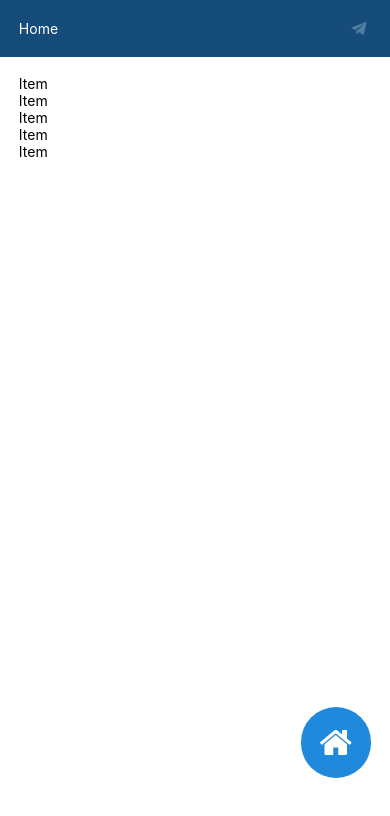
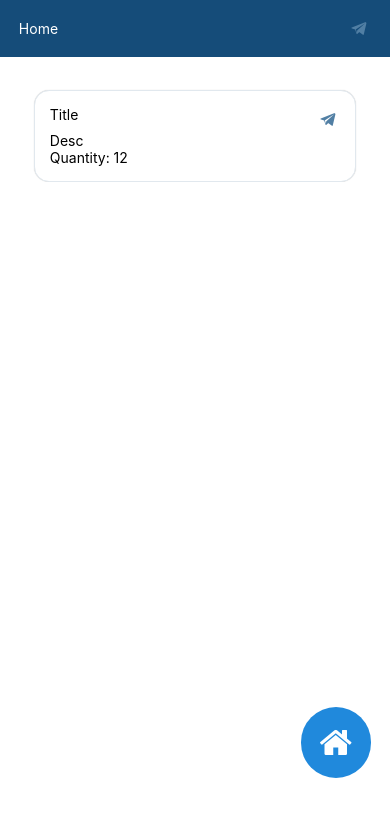
Before and after one commit to kaut0/StockInventory, a React Native app: screen /Home in a window 390 px wide. Shown: the top 816 px of the page. Built offline with nearby package versions, Linux system fonts and the light colour scheme.

Commit message:
slicing card component

```diff
--- /dev/null
+++ b/src/components/CardComponent/index.tsx
@@ -0,0 +1,32 @@
+import {Card, Icon} from '@rneui/themed';
+import {Scaling} from 'Styles';
+import * as React from 'react';
+import {View, Text, TouchableOpacity} from 'react-native';
+
+const CardComponent = (): JSX.Element => {
+  return (
+    <View>
+      <Card
+        containerStyle={{
+          borderRadius: Scaling.Width(16),
+        }}>
+        <View>
+          <View
+            style={{
+              flexDirection: 'row',
+              justifyContent: 'space-between',
+            }}>
+            <Text>Title</Text>
+            <TouchableOpacity>
+              <Icon name="sc-telegram" type="evilicon" color="#517fa4" />
+            </TouchableOpacity>
+          </View>
+          <Text>Desc</Text>
+          <Text>Quantity: 12</Text>
+        </View>
+      </Card>
+    </View>
+  );
+};
+
+export default CardComponent;
--- a/src/components/index.ts
+++ b/src/components/index.ts
@@ -0,0 +1,3 @@
+import CardComponent from './CardComponent';
+
+export {CardComponent};
--- a/src/constant/Request.ts
+++ b/src/constant/Request.ts
@@ -1,4 +1,6 @@
 import Axios, {AxiosResponse, AxiosError} from 'axios';
+
+const BASE_URL: string = 'ini url';
 
 Axios.interceptors.request.use(
   (config: any) => {
@@ -13,7 +15,7 @@ export const GetRequest = async (
   url: string,
   config: any = null,
 ): Promise<any> => {
-  Axios.get(url, config)
+  Axios.get(`${BASE_URL}/${url}`, config)
     .then((response: AxiosResponse<any>): any => {
       return response;
     })
@@ -25,7 +27,7 @@ export const PostRequest = async (
   data: any,
   config: any = null,
 ): Promise<void> => {
-  return Axios.post(url, data, config)
+  return Axios.post(`${BASE_URL}/${url}`, data, config)
     .then((response: AxiosResponse<any>): any => {
       return response;
     })
--- a/src/screens/Home/index.tsx
+++ b/src/screens/Home/index.tsx
@@ -1,4 +1,5 @@
 import {Button, Icon} from '@rneui/themed';
+import {CardComponent} from 'Components';
 import {Scaling} from 'Styles';
 import * as React from 'react';
 import {View, Text, FlatList, TouchableOpacity} from 'react-native';
@@ -36,13 +37,9 @@ const Home = (): JSX.Element => {
           padding: Scaling.Width(20),
         }}>
         <FlatList
-          data={[1, 2, 3, 4, 5]}
+          data={[1]}
           showsVerticalScrollIndicator={false}
-          renderItem={() => (
-            <View>
-              <Text>Item</Text>
-            </View>
-          )}
+          renderItem={() => <CardComponent />}
         />
       </View>
       {/* body end */}
```
